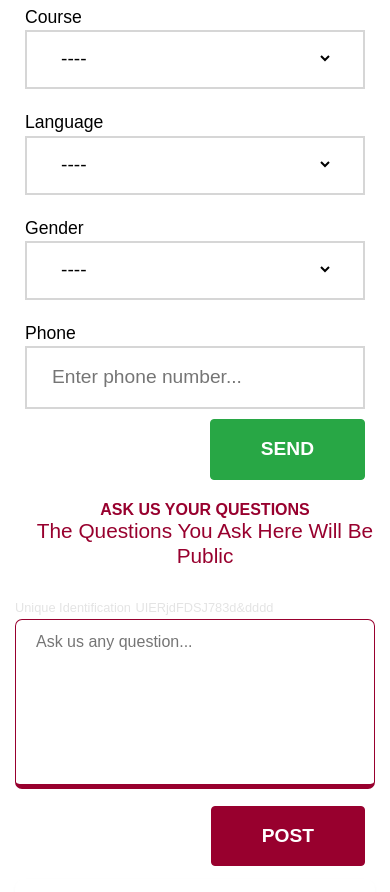
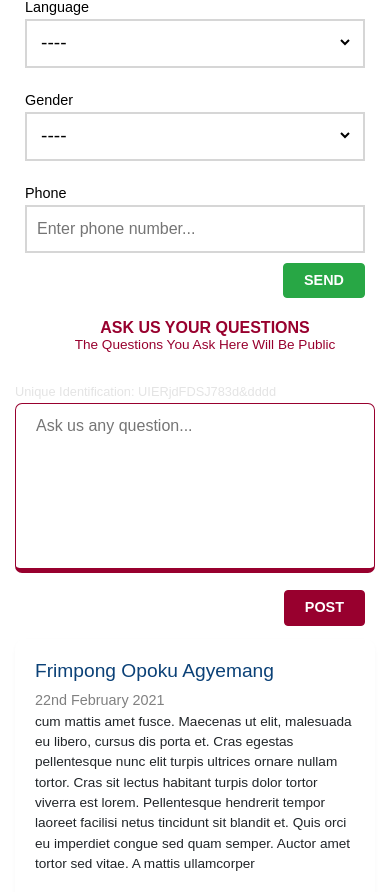
Before and after one commit to frimpongopoku/alu-plus-website, a React (Create React App) app: page /apply in a window 390 px wide. Shown: the part 912-1804 px from the top of the page. Built offline with nearby package versions, Linux system fonts and the light colour scheme; a web font is replaced by a local one.

Commit message:
application page mobile mode done

```diff
--- a/src/assets/css/mobile-only.css
+++ b/src/assets/css/mobile-only.css
@@ -234,4 +234,34 @@
   .team-member-country {
     font-size: 0.7rem !important;
   }
+
+  .page-title small {
+    font-size: 0.85rem !important;
+  }
+
+  .m-label {
+    font-size: 0.9rem !important;
+  }
+
+  .m-textbox {
+    padding: 10px !important;
+    font-size: 1rem !important;
+  }
+
+  .custom-select-container {
+    padding: 10px !important;
+  }
+
+  .hybrid {
+    padding: 6px 20px !important;
+    font-size: 0.9rem !important;
+  }
+
+  .comment-item h3 {
+    font-size: 1.2rem !important;
+  }
+
+  .comment-item p {
+    font-size: 0.85rem !important;
+  }
 }
--- a/src/pages/Application/ApplicationPage.js
+++ b/src/pages/Application/ApplicationPage.js
@@ -37,7 +37,7 @@ export default class ApplicationPage extends Component {
           })}
           <div className="everyday-flex" style={{ justifyContent: "flex-end" }}>
             <button
-              className="btn btn-success"
+              className="btn btn-success hybrid"
               style={{
                 padding: "15px 50px",
                 fontSize: "1.2rem",
@@ -56,7 +56,7 @@ export default class ApplicationPage extends Component {
         <div className="col-md-8 offset-md-2" style={{ marginTop: "4%" }}>
           <div className="comment-section">
             <div style={{ color: "#e4e4e4" }}>
-              <small>Unique Identification</small>{" "}
+              <small>Unique Identification: </small>{" "}
               <small>UIERjdFDSJ783d&dddd</small>
             </div>
 
@@ -74,7 +74,7 @@ export default class ApplicationPage extends Component {
               }}
             >
               <button
-                className="btn btn-success"
+                className="btn btn-success hybrid"
                 style={{
                   padding: "15px 50px",
                   fontSize: "1.2rem",
```
